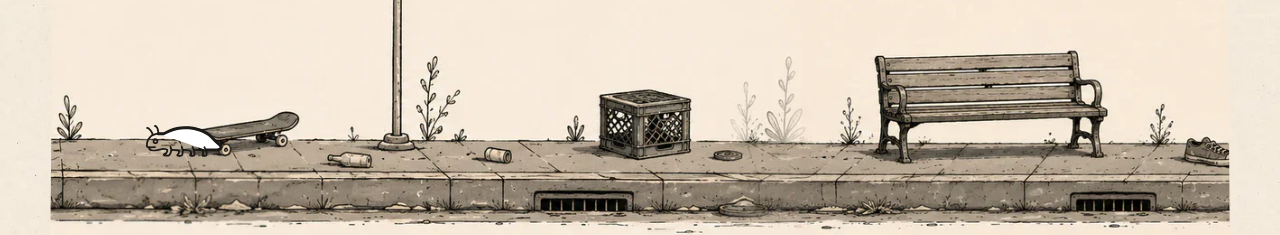
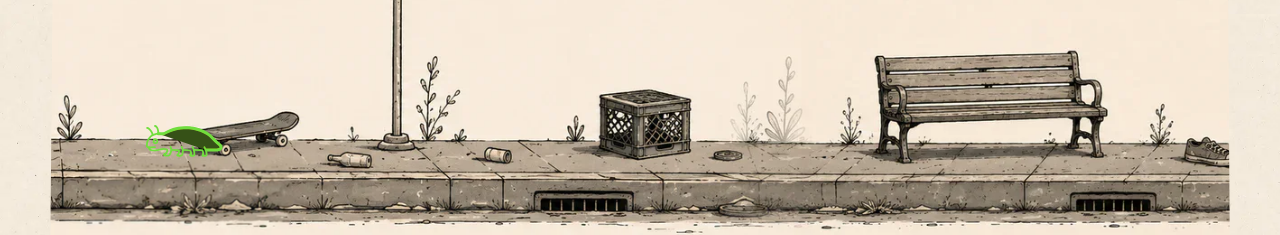
Before and after one commit to CDunell/shirtfaced, a Next.js app in the folder curbstamps-site/: page / in a window 1280 px wide. Shown: the part 2940-3175 px from the top of the page. Built offline with nearby package versions, Linux system fonts and the light colour scheme; a web font is replaced by a local one.

Commit message:
Fix Blip colour in Curb World

```diff
--- a/curbstamps-site/src/components/home/CurbWorld.tsx
+++ b/curbstamps-site/src/components/home/CurbWorld.tsx
@@ -128,6 +128,9 @@ export function CurbWorld() {
                       top: `${placement.y}%`,
                       "--creature-width": `${placement.width}%`,
                       animationDelay: `${placement.delay}s`,
+                      filter: placement.name === "blip"
+                        ? "invert(78%) sepia(89%) saturate(403%) hue-rotate(46deg) brightness(94%) contrast(87%)"
+                        : undefined,
                     } as CSSProperties;
 
                     return (
```
